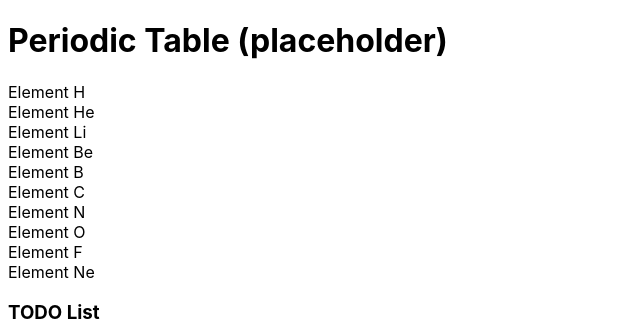
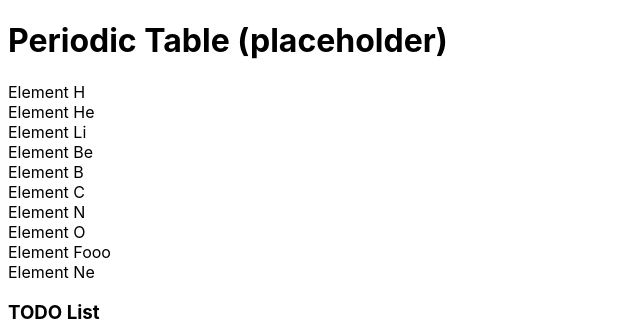
Before and after one commit to kaicarver/yuansu-react, a React (Create React App) app: page / in a window 1280 px wide. Shown: the top 332 px of the page, without its empty margins (0-640 px from the left). Built offline with nearby package versions, Linux system fonts and the light colour scheme.

Commit message:
use list var

```diff
--- a/src/index.js
+++ b/src/index.js
@@ -4,10 +4,7 @@ import './index.css';
 import * as serviceWorker from './serviceWorker';
 
 function PeriodicTable(props) {
-  return <div>
-    <h1>
-      Periodic Table (placeholder)
-    </h1>
+  let elts = <div>
     <Element name="H" />
     <Element name="He" />
     <Element name="Li" />
@@ -16,8 +13,15 @@ function PeriodicTable(props) {
     <Element name="C" />
     <Element name="N" />
     <Element name="O" />
-    <Element name="F" />
+    <Element name="Fooo" />
     <Element name="Ne" />
+  </div>;
+
+  return <div>
+  <h1>
+    Periodic Table (placeholder)
+  </h1>
+    {elts}
   </div>;
 }
 function Element(props) {
```
